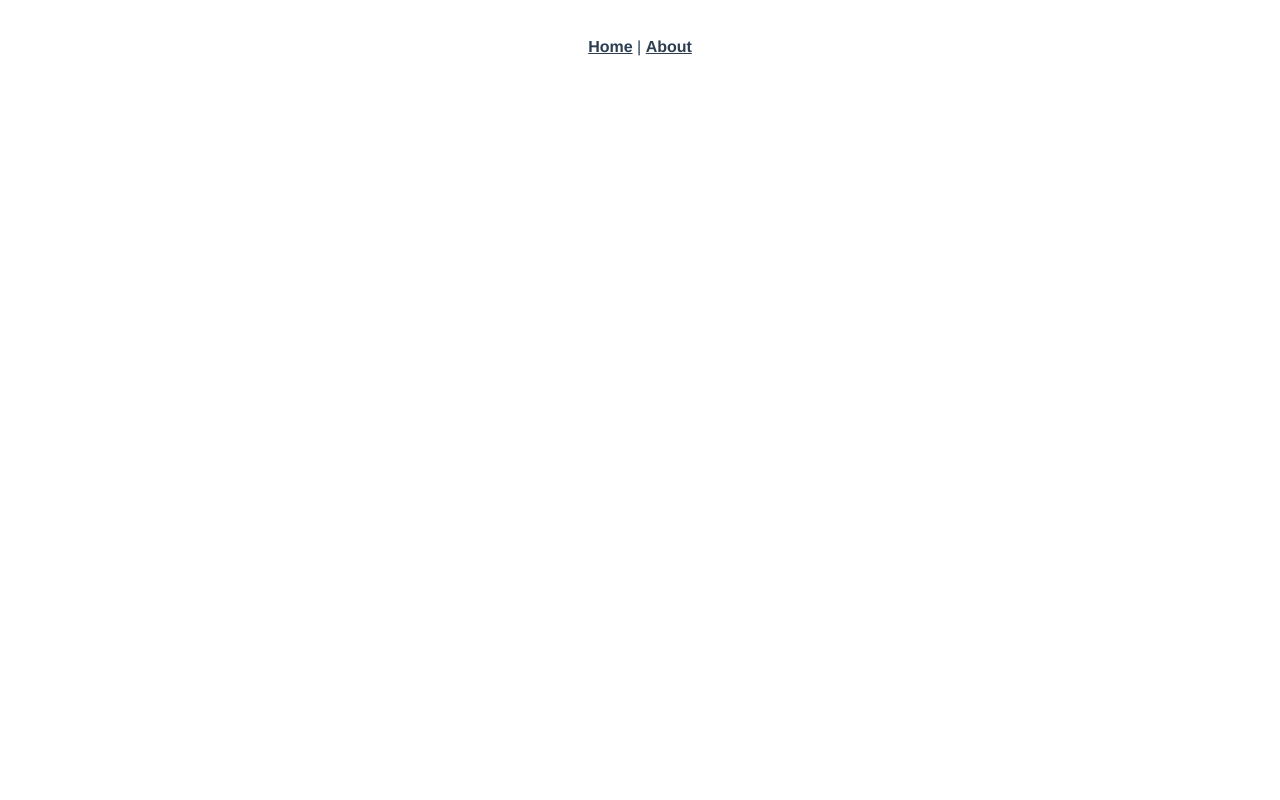
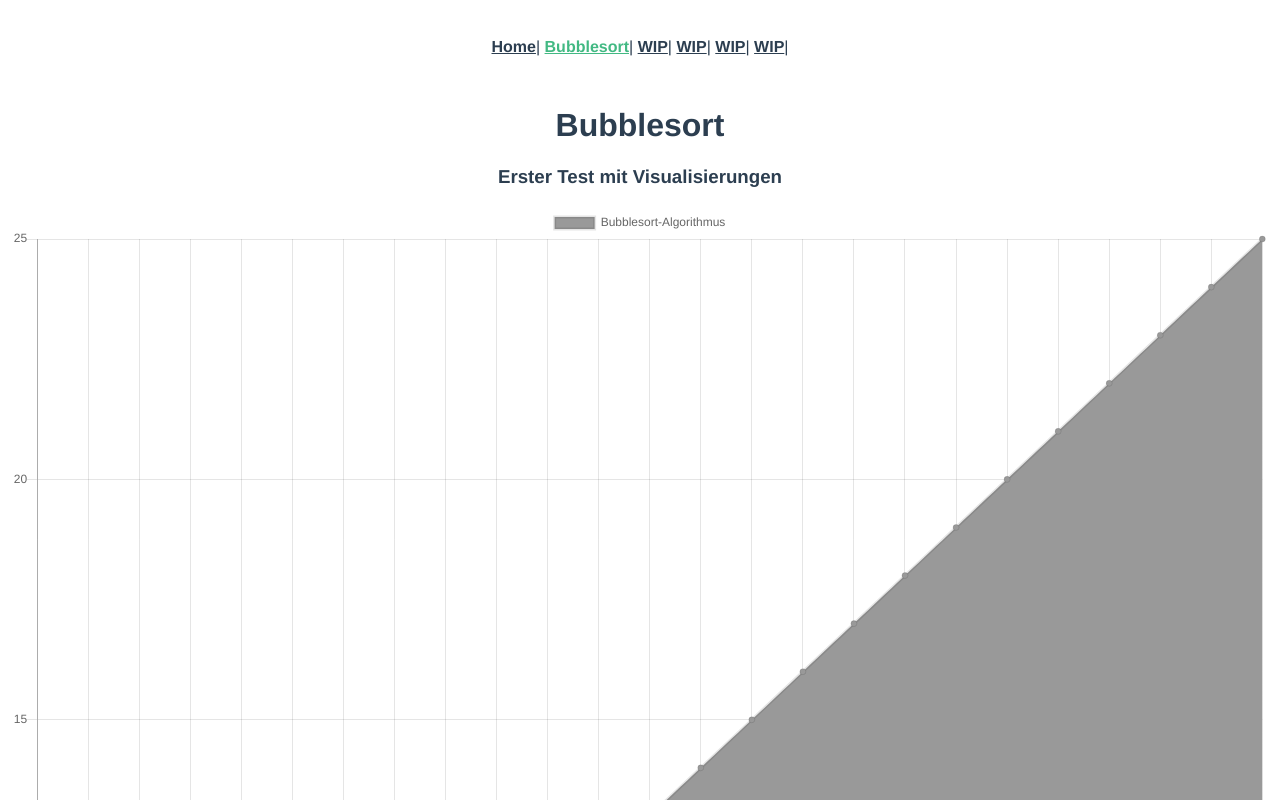
Before and after one commit to NK201/sorting_algorithms, a Vue app: page /bubblesort in a window 1280 px wide. Shown: the top 800 px of the page. Built offline with nearby package versions, Linux system fonts and the light colour scheme.

Commit message:
Visualisierung mit vue-chartjs hinzugefuegt und  angefangen

```diff
--- a/package.json
+++ b/package.json
@@ -8,8 +8,10 @@
     "lint": "vue-cli-service lint"
   },
   "dependencies": {
+    "chart.js": "^2.8.0",
     "core-js": "^2.6.5",
     "vue": "^2.6.10",
+    "vue-chartjs": "^3.4.2",
     "vue-router": "^3.0.3"
   },
   "devDependencies": {
--- a/src/App.vue
+++ b/src/App.vue
@@ -1,8 +1,12 @@
 <template>
   <div id="app">
     <div id="nav">
-      <router-link to="/">Home</router-link> |
-      <router-link to="/about">About</router-link>
+      <router-link to="/">Home</router-link>|
+      <router-link to="/bubblesort">Bubblesort</router-link>|
+      <router-link to="/WIP">WIP</router-link>|
+      <router-link to="/WIP">WIP</router-link>|
+      <router-link to="/WIP">WIP</router-link>|
+      <router-link to="/WIP">WIP</router-link>|
     </div>
     <router-view/>
   </div>
@@ -10,7 +14,7 @@
 
 <style>
 #app {
-  font-family: 'Avenir', Helvetica, Arial, sans-serif;
+  font-family: "Avenir", Helvetica, Arial, sans-serif;
   -webkit-font-smoothing: antialiased;
   -moz-osx-font-smoothing: grayscale;
   text-align: center;
--- /dev/null
+++ b/src/Chart.js
@@ -0,0 +1,41 @@
+ //../src/Chart.js
+ import {
+     Line,
+     mixins
+ } from 'vue-chartjs';
+
+ export default {
+     extends: Line,
+     mixins: [mixins.reactiveProp],
+     props: ['chartData', 'options'],
+     data() {
+         return {
+             options: { //Chart.js options
+                 scales: {
+                     yAxes: [{
+                         ticks: {
+                             beginAtZero: true
+                         },
+                         gridLines: {
+                             display: true
+                         }
+                     }],
+                     xAxes: [{
+                         gridLines: {
+                             display: false
+                         }
+                     }]
+                 },
+                 legend: {
+                     display: true
+                 },
+                 responsive: true,
+                 maintainAspectRatio: false
+             }
+         };
+     },
+     mounted() {
+         this.renderChart(this.chartdata, this.options);
+     }
+
+ }
--- /dev/null
+++ b/src/components/Bubblesort_visualisation.vue
@@ -0,0 +1,90 @@
+
+<template>
+  <chart :chart-data="datacollection"></chart>
+</template>
+
+
+<script>
+import Chart from "./../Chart.js";
+export default {
+  components: {
+    Chart
+  },
+  data() {
+    return {
+      datacollection: null
+    };
+  },
+  mounted() {
+    this.fillData();
+  },
+  methods: {
+    fillData() {
+      this.datacollection = {
+        labels: [
+          "1",
+          "2",
+          "3",
+          "4",
+          "5",
+          "6",
+          "7",
+          "8",
+          "9",
+          "10",
+          "11",
+          "12",
+          "13",
+          "14",
+          "15",
+          "16",
+          "17",
+          "18",
+          "19",
+          "20",
+          "21",
+          "22",
+          "23",
+          "24",
+          "25"
+        ],
+        datasets: [
+          {
+            label: "Bubblesort-Algorithmus",
+            backgroundColor: "#999",
+            data: [
+              1,
+              2,
+              3,
+              4,
+              5,
+              6,
+              7,
+              8,
+              9,
+              10,
+              11,
+              12,
+              13,
+              14,
+              15,
+              16,
+              17,
+              18,
+              19,
+              20,
+              21,
+              22,
+              23,
+              24,
+              25
+            ]
+          }
+        ]
+      };
+    }
+  }
+};
+</script>
+    <style>
+</style>
--- a/src/router.js
+++ b/src/router.js
@@ -7,19 +7,19 @@ Vue.use(Router)
 export default new Router({
     mode: 'history',
     base: process.env.BASE_URL,
-  routes: [
-    {
+    routes: [{
             path: '/',
             name: 'home',
             component: Home
         },
         {
-      path: '/about',
-      name: 'about',
+            path: '/bubblesort',
+            name: 'bubblesort',
             // route level code-splitting
             // this generates a separate chunk (about.[hash].js) for this route
             // which is lazy-loaded when the route is visited.
-      component: () => import(/* webpackChunkName: "about" */ './views/About.vue')
+            component: () =>
+                import ( /* webpackChunkName: "about" */ './views/Bubblesort.vue')
         }
     ]
 })
--- a/src/views/About.vue
+++ /dev/null
@@ -1,5 +0,0 @@
-<template>
-  <div class="about">
-    <h1>This is an about page</h1>
-  </div>
-</template>
--- /dev/null
+++ b/src/views/Bubblesort.vue
@@ -0,0 +1,30 @@
+<template>
+  <div class="bubblesort">
+    <h1>Bubblesort</h1>
+
+    <h3>Erster Test mit Visualisierungen</h3>
+
+    <div class="chart">
+      <Bubblesort_visualisation></Bubblesort_visualisation>
+    </div>
+  </div>
+</template>
+
+
+  <script>
+/* eslint-disable */
+import Bubblesort_visualisation from "../components/Bubblesort_visualisation.vue";
+
+export default {
+  name: "bubblesort",
+  components: {
+    Bubblesort_visualisation
+  }
+};
+</script>
+
+<style scoped>
+.chart {
+  /* TODO */
+}
+</style>
--- a/src/views/Home.vue
+++ b/src/views/Home.vue
@@ -1,18 +1,26 @@
 <template>
   <div class="home">
-    <img alt="Vue logo" src="../assets/logo.png">
-    <HelloWorld msg="Welcome to Your Vue.js App"/>
+    <h1>Visualisierung von Such-Algorithmen mithilfe von Vue.js</h1>
+    <ul class="list">
+      <li>Bubblesort</li>
+      <li>Quicksort</li>
+      <li>Mergesort</li>
+      <li>Randomsort</li>
+    </ul>
   </div>
 </template>
 
 <script>
 // @ is an alias to /src
-import HelloWorld from '@/components/HelloWorld.vue'
 
 export default {
-  name: 'home',
-  components: {
-    HelloWorld
-  }
+  name: "home",
+  components: {}
+};
+</script>
+
+
+<style scoped>
+.list {
 }
-</script>
+</style>
```
Also changed, not shown: 1 other file (tests, documents, lock files or other folders). Lines whose indentation alone changed are shown as unchanged.
